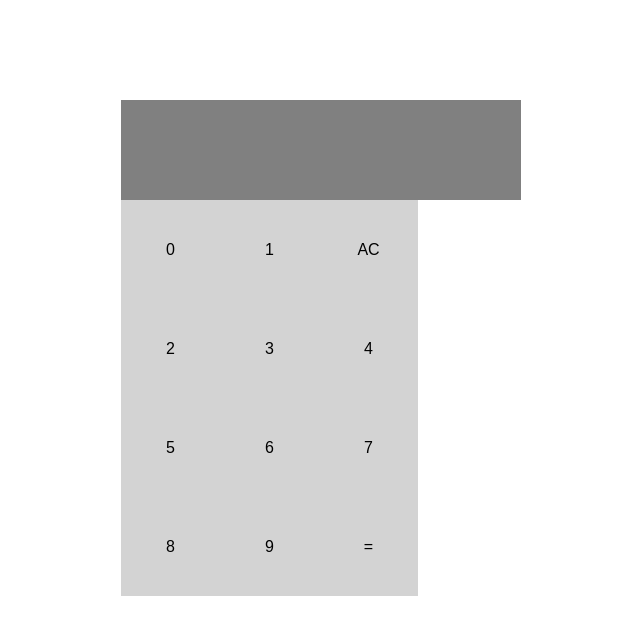
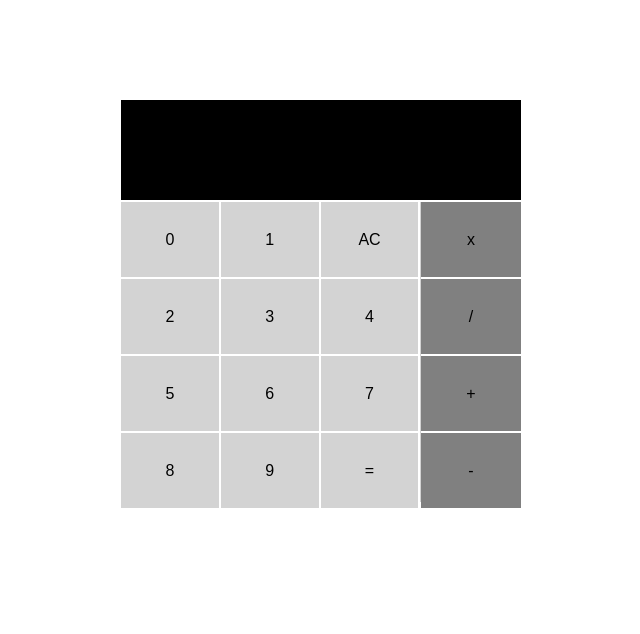
Before and after one commit to arpannln/MiniProjects, a React (Create React App) app in the folder React Calculator/caculator/: page / in a window 1280 px wide. Shown: the top 634 px of the page, without its empty margins (79-719 px from the left). Built offline with nearby package versions, Linux system fonts and the light colour scheme.

Commit message:
full display

```diff
--- a/React Calculator/caculator/src/App.css
+++ b/React Calculator/caculator/src/App.css
@@ -21,7 +21,10 @@
 .App-intro {
   font-size: large;
 }
-
+.user-interface {
+  display: flex;
+  flex-direction: row;
+}
 .calculator {
   display: flex;
   margin-left: 200px;
@@ -31,27 +34,49 @@
 }
 .calculation{
   display: flex;
-  background-color: grey;
+  background-color: black;
+  border-bottom: 2px solid white;
   width: 100%;
   height: 100px;
 }
-.numbers {
+.numbers{
   display: flex;
   flex-wrap: wrap;
+  background-color: lightgrey;
   height: 300px;
   width: 300px;
 }
-.number {
+
+.number{
   display: flex;
-  height: 33%;
-  width: 33%;
-  background-color: lightgrey;
+  height: 25%;
+  width: 32.6%;
+  border-bottom: 2px solid white;
+  border-right: 2px solid white;
   align-items: center;
   justify-content: center;
+  background-color: lightgrey;
+}
+
+.numbers:last-child {
+  background-color: yellow;
+}
+
+.operators {
+  width: 100px;
+  height: 300px;
+}
+
+.operator {
+  display: flex;
+  width: 100%;
+  height: 25%;
+  border-bottom: 2px solid white;
+  background-color: grey;
+  align-items: center;
+  justify-content: center;
+}
+
+.operator:hover, .number:hover {
 
 }
-
-@keyframes App-logo-spin {
-  from { transform: rotate(0deg); }
-  to { transform: rotate(360deg); }
-}
--- a/React Calculator/caculator/src/App.js
+++ b/React Calculator/caculator/src/App.js
@@ -15,12 +15,17 @@ class App extends Component {
     return (
       <div className="calculator">
         <div className="calculation">{this.state.calculation}</div>
+        <div className="user-interface">
           <div className="numbers">
             {numbers.map( (number) => {
               return (<div className="number"> {number} </div>)
             })}
           </div>
           <div className="operators">
+            {operators.map( (operator) => {
+              return (<div className="operator"> {operator} </div>)
+            })}
+          </div>
         </div>
     </div>
     );
```
Lines whose indentation alone changed are shown as unchanged.
